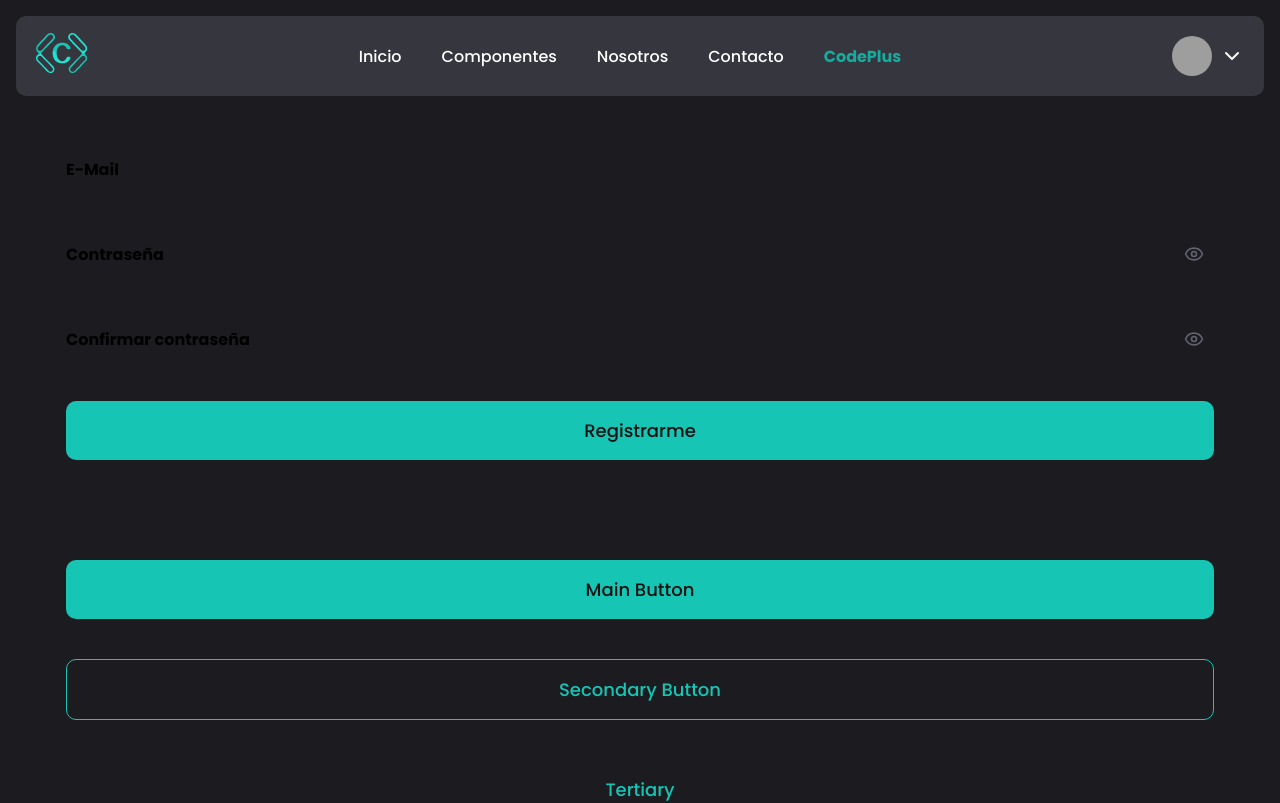
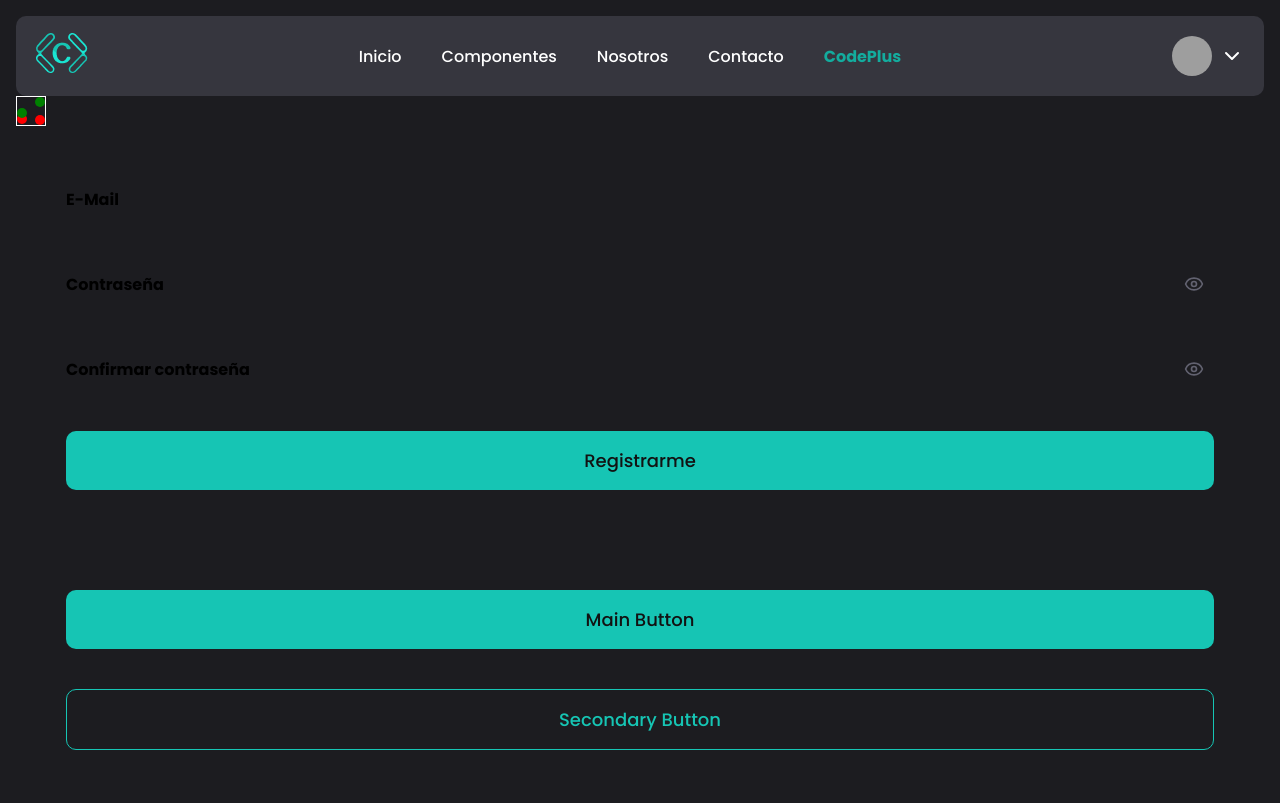
Before and after one commit to No-Country-simulation/s17-01-ft-node-react, a Next.js app in the folder frontend/: page /test in a window 1280 px wide. Shown: the top 803 px of the page. Built offline with nearby package versions, Linux system fonts and the light colour scheme; grey boxes are pictures that could not be loaded.

Commit message:
FEAT: loading; unfinished

```diff
--- a/frontend/app/test/page.tsx
+++ b/frontend/app/test/page.tsx
@@ -3,7 +3,7 @@ import styles from "./styles.module.css"
 import { Button, Inputs } from "@/ui-atoms";
 import React, { useEffect, useState } from "react";
 import { Send } from "lucide-react";
-
+import { Loading } from "@/components";
 // Simulación de hook para probar estados del Input
 function useSignUp() {
     const [form, setForm] = useState<{email:string, password:string, confirmPassword: string}>({email: "", password: "", confirmPassword: ""});
@@ -59,6 +59,7 @@ export default function Page() {
     }, [form.email])
     return (
         <section>
+            <Loading/>
             <form onInvalid={handleInvalid} onSubmit={handleSubmit} className={styles.buttons_container}>
                 <Inputs
                     label="E-Mail"
--- a/frontend/components/index.tsx
+++ b/frontend/components/index.tsx
@@ -1,8 +1,9 @@
 import { Footer } from "./Footer";
 import { Home } from "./Home";
+import { Loading } from "./loading";
 import { Login } from "./Login";
 import { Navbar} from "./Navbar";
 import { Register } from "./Register";
 import { SignupForm } from "./signup-form";
 
-export { Footer, Home, Login, Navbar, Register, SignupForm };
+export { Footer, Home, Loading, Login, Navbar, Register, SignupForm };
--- /dev/null
+++ b/frontend/components/loading/index.tsx
@@ -0,0 +1,12 @@
+import styles from "./styles.module.css";
+
+export function Loading() {
+    return (
+        <div className={styles.container}>
+            <span className={`${styles.span} ${styles.light}`}></span>
+            <span className={`${styles.span} ${styles.dark}`}></span>
+            <span className={`${styles.span} ${styles.light}`}></span>
+            <span className={`${styles.span} ${styles.dark}`}></span>
+        </div>
+    );
+};
--- /dev/null
+++ b/frontend/components/loading/styles.module.css
@@ -0,0 +1,69 @@
+.container {
+    display: flex;
+    position: relative;
+    width: 30px;
+    height: 30px;
+    border: 1px solid white;
+}
+@keyframes span1 {
+    0% {top: 0; left: 0;}
+    25% {top: 0; left: 100%;}
+    50% {top: 100%; left: 100%;}
+    75% {top: 100%; left: 0;}
+    100% {top: 0; left: 0;}
+}
+ @keyframes span2 {
+    0% {bottom: 0; right: 0;}
+    25% {bottom: 0; right: 100%;}
+    50% {bottom: 100%; right: 100%;}
+    75% {bottom: 100%; right: 0;}
+    100% {bottom: 0; right: 0;}
+}
+/*
+@keyframes span3 {
+    0% {bottom: 0; right: 0;}
+    25% {bottom: 0; right: 100%;}
+    50% {bottom: 100%; right: 100%;}
+    75% {bottom: 100%; right: 0;}
+    100% {bottom: 0; right: 0;}
+}
+@keyframes span4 {
+    0% {bottom: 0; left: 0;}
+    25% {bottom: 0; left: 100%;}
+    50% {bottom: 100%; left: 100%;}
+    75% {bottom: 100%; left: 0;}
+    100% {bottom: 0; left: 0;}
+} */
+.span {
+    width: 10px;
+    height: 10px;
+    border-radius: 50%;
+    position: absolute;
+}
+.span:nth-child(1) {
+    top: 0;
+    left: 0;
+    animation: span1 2s ease-in-out infinite;
+}
+.span:nth-child(2) {
+    bottom: 0;
+    left: 0;
+    animation: span2 2s ease infinite;
+}
+.span:nth-child(3) {
+    bottom: 0;
+    right: 0;
+    animation: span3 2s ease infinite;
+}
+.span:nth-child(4) {
+    top: 0;
+    right: 0;
+    animation: span4 2s ease infinite;
+}
+.light {
+    background: red;
+}
+.dark {
+    background: green;
+
+}
```
